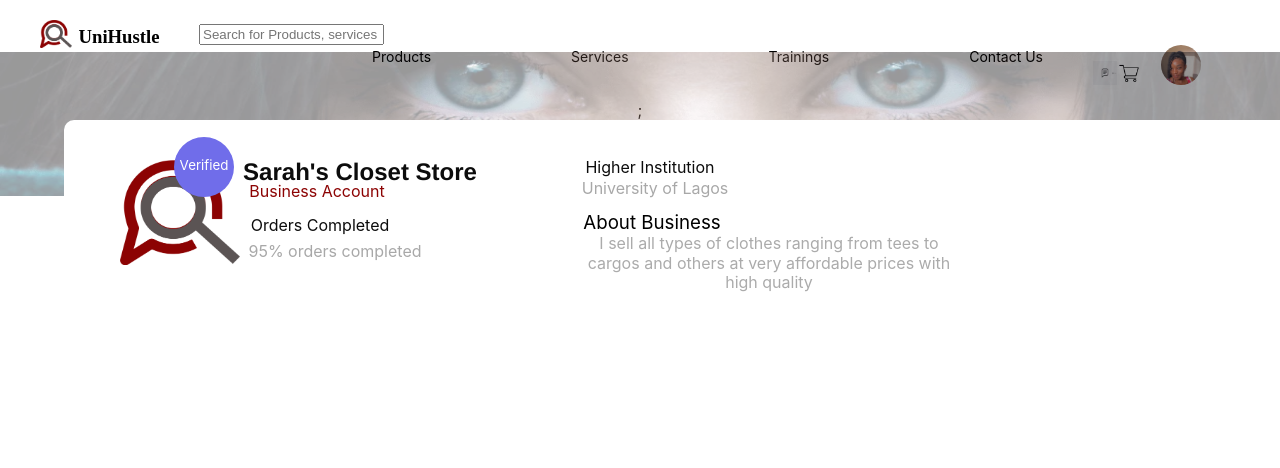
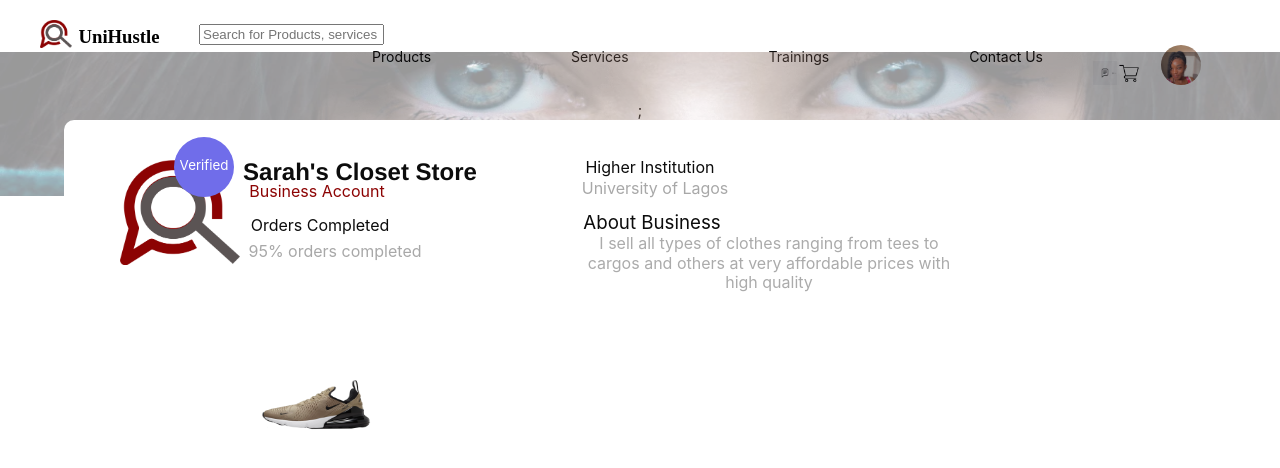
Before and after one commit to mr-martin38/uni-hustle, a React (Create React App) app: page / in a window 1280 px wide. Shown: the top 468 px of the page. Built offline with nearby package versions, Linux system fonts and the light colour scheme.

Commit message:
seventh commit

```diff
--- a/src/App.css
+++ b/src/App.css
@@ -253,3 +253,31 @@
   max-width: 380px;
   right: -515px;
 }
+
+.shoe{
+  width: 124px;
+  height: 130px;
+  margin-left: 190px;
+}
+
+.product-card{
+  width: 272px;
+  height: 320px;
+  border-radius: 10px;
+  color: #F6F6F6;
+}
+
+.product-frame{
+  width: 1312px;
+  height: 664px;
+  position: relative;
+  top: 30px;
+  left: 64px;
+  border-radius: 10px;
+  border: 3px #F5F5F5;
+  color: #FFFFFF;
+}
+
+body{
+  color: #0C0C0C;
+}
--- a/src/App.js
+++ b/src/App.js
@@ -1,12 +1,14 @@
 import "./App.css";
 import Navbar from "./Navbar";
 import Business from "./Business";
+import Card from "./Card";
 
 function App() {
   return (
     <div className="App">
       <Navbar />;
       <Business />
+      <Card />
     </div>
   );
 }
--- /dev/null
+++ b/src/Card.js
@@ -0,0 +1,11 @@
+const Card = () => {
+  return (
+    <div className="product-frame">
+      <div className="product-card">
+        <img className="shoe" src="/images/shoe.png" />
+      </div>
+    </div>
+  );
+};
+
+export default Card;
```
